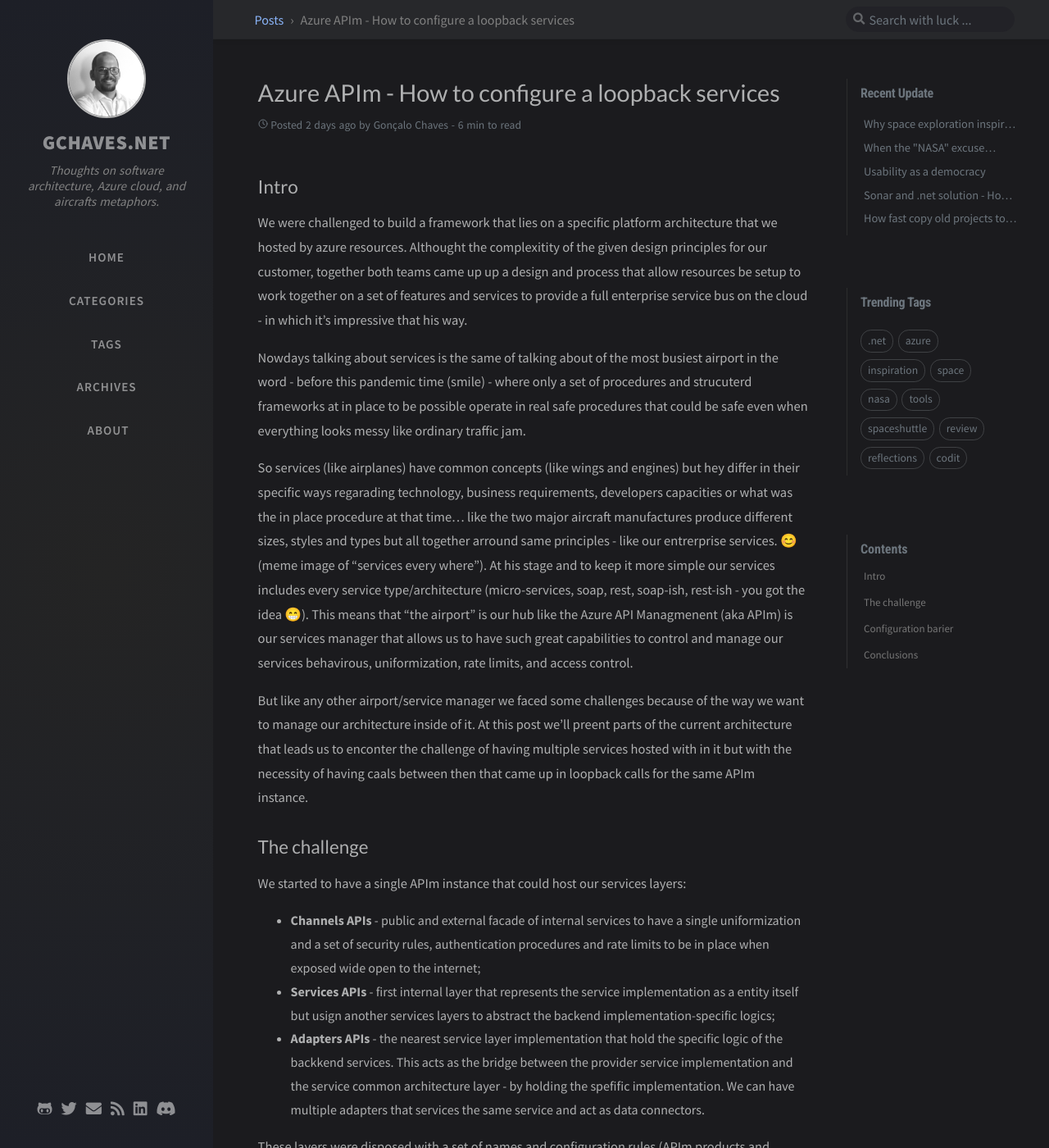
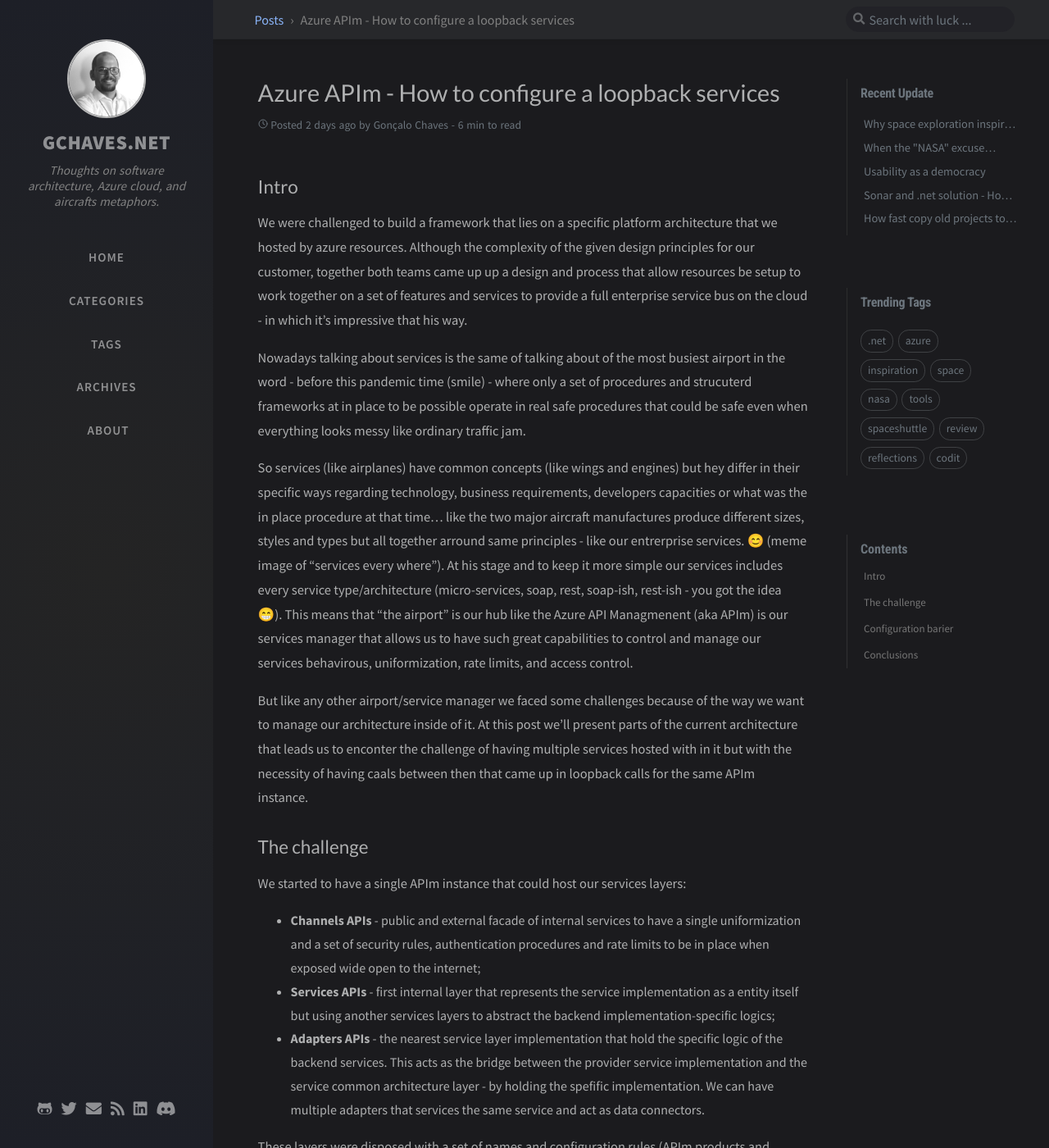
Before and after one commit to gfchaves/gchaves.net, a Jekyll site: the page built from _posts/azure/2020-10-17-azure-apim-loopback-services.md, in a window 1280 px wide and 1400 px high. Shown: the whole window at 82% size. Built offline with Jekyll 4.4.1, drawn with Linux system fonts in a browser that asks for light colours; nearby versions of some CDN libraries; comment, search, counter and statistics services are not loaded; some of the changed text lies outside the part shown.

Commit message:
Suggestions
Some suggestions, note 400 errors were due to not pressing the cors bypass proxy checkbox as these requests return expected output when checked.

```diff
--- a/_posts/azure/2020-10-17-azure-apim-loopback-services.md
+++ b/_posts/azure/2020-10-17-azure-apim-loopback-services.md
@@ -8,22 +8,22 @@ tags: [azure, apim, loopback, webapi, webservices]
 
 ## Intro
 
-We were challenged to build a framework that lies on a specific platform architecture that we hosted by azure resources. Althought the complexitity of the given design principles for our customer, together both teams came up up a design and process that allow resources be setup to work together on a set of features and services to provide a full enterprise service bus on the cloud - in which it's impressive that his way.
+We were challenged to build a framework that lies on a specific platform architecture that we hosted by azure resources. Although the complexity of the given design principles for our customer, together both teams came up up a design and process that allow resources be setup to work together on a set of features and services to provide a full enterprise service bus on the cloud - in which it's impressive that his way.
 
-Nowdays talking about services is the same of talking about of the most busiest airport in the word - before this pandemic time (smile) - where only a set of procedures and strucuterd frameworks at in place to be possible operate in real safe procedures that could be safe even when everything looks messy like ordinary traffic jam.
+Nowadays talking about services is the same of talking about of the most busiest airport in the word - before this pandemic time (smile) - where only a set of procedures and strucuterd frameworks at in place to be possible operate in real safe procedures that could be safe even when everything looks messy like ordinary traffic jam.
 
-So services (like airplanes) have common concepts (like wings and engines) but hey differ in their specific ways regarading technology, business requirements, developers capacities or what was the in place procedure at that time... like the two major aircraft manufactures produce different sizes, styles and types but all together arround same principles - like our entrerprise services. 😊 (meme image of "services every where"). At his stage and to keep it more simple our services includes every service type/architecture (micro-services, soap, rest, soap-ish, rest-ish - you got the idea 😁). This means that "the airport" is our hub like the Azure API Managmenent (aka APIm) is our services manager that allows us to have such great capabilities to control and manage our services behavirous, uniformization, rate limits, and access control.
+So services (like airplanes) have common concepts (like wings and engines) but hey differ in their specific ways regarding technology, business requirements, developers capacities or what was the in place procedure at that time... like the two major aircraft manufactures produce different sizes, styles and types but all together arround same principles - like our entrerprise services. 😊 (meme image of "services every where"). At his stage and to keep it more simple our services includes every service type/architecture (micro-services, soap, rest, soap-ish, rest-ish - you got the idea 😁). This means that "the airport" is our hub like the Azure API Managmenent (aka APIm) is our services manager that allows us to have such great capabilities to control and manage our services behavirous, uniformization, rate limits, and access control.
 
 
-But like any other airport/service manager we faced some challenges because of the way we want to manage our architecture inside of it. At this post we'll preent parts of the current architecture that leads us to enconter the challenge of having multiple services hosted with in it but with the necessity of having caals between then that came up in loopback calls for the same APIm instance.
+But like any other airport/service manager we faced some challenges because of the way we want to manage our architecture inside of it. At this post we'll present parts of the current architecture that leads us to enconter the challenge of having multiple services hosted with in it but with the necessity of having caals between then that came up in loopback calls for the same APIm instance.
 
 ## The challenge
 
 We started to have a single APIm instance that could host our services layers:
 
 - **Channels APIs** - public and external facade of internal services to have a single uniformization and a set of security rules, authentication procedures and rate limits to be in place when exposed wide open to the internet;
-- **Services APIs** - first internal layer that represents the service implementation as a entity itself but usign another services layers to abstract the backend implementation-specific logics;
-- **Adapters APIs** - the nearest service layer implementation that hold the specific logic of the backkend services. This acts as the bridge between the provider service implementation and the service common architecture layer - by holding the spefific implementation. We can have multiple adapters that services the same service and act as data connectors.
+- **Services APIs** - first internal layer that represents the service implementation as a entity itself but using another services layers to abstract the backend implementation-specific logics;
+- **Adapters APIs** - the nearest service layer implementation that hold the specific logic of the backend services. This acts as the bridge between the provider service implementation and the service common architecture layer - by holding the spefific implementation. We can have multiple adapters that services the same service and act as data connectors.
 
 These layers were disposed with a set of names and configuration rules (APIm products and policies) on a single Azure API Management.
 
```
Also changed, not shown: other parts of _posts/azure/2020-10-17-azure-apim-loopback-services.md (+5 -5 lines).
